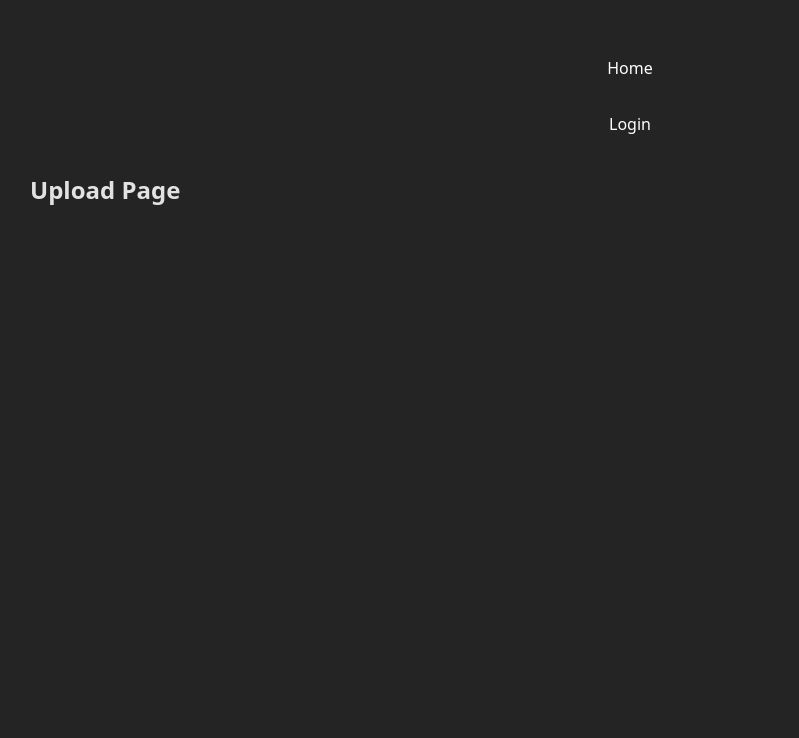
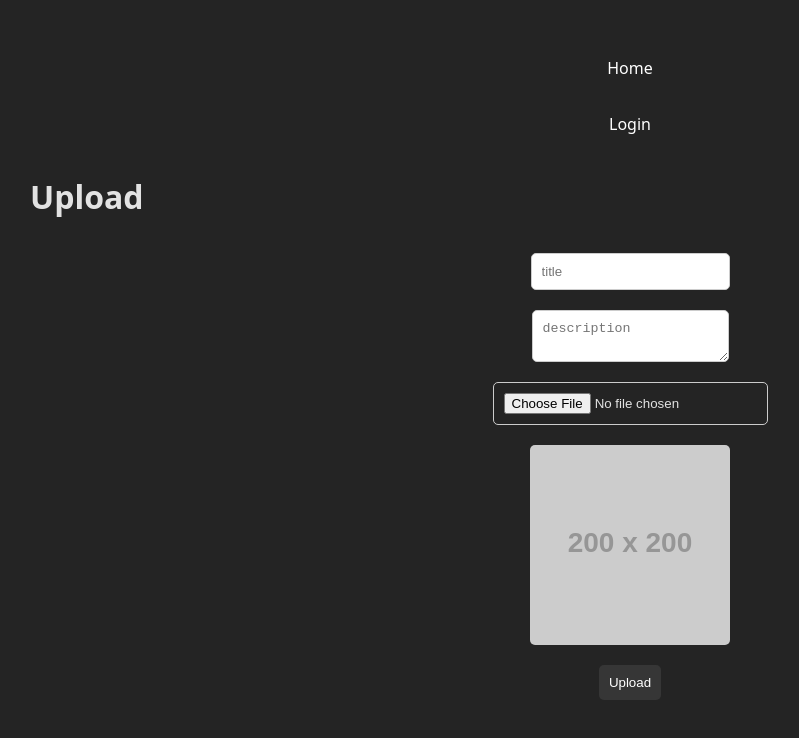
Before and after one commit to LasperKaine/reactExercises, a React (Vite) app: page /upload in a window 1280 px wide. Shown: the top 738 px of the page, without its empty margins (10-809 px from the left). Built offline with nearby package versions, Linux system fonts and the light colour scheme.

Commit message:
complete upload feature and resolve missing hooks and build erros

```diff
--- a/src/components/Layout.jsx
+++ b/src/components/Layout.jsx
@@ -20,6 +20,7 @@ const Layout = () => {
           <>
             <Link to="/profile">Profile</Link>
             <Link to="/logout">Logout</Link>
+            <Link to="/upload">Upload</Link>
           </>
         )}
       </nav>
--- a/src/hooks/api-hooks.js
+++ b/src/hooks/api-hooks.js
@@ -1,8 +1,26 @@
-import { useEffect, useState } from 'react';
 import { fetchData } from '../utils/fetchData';
 
+const useMedia = () => {
+  const postMedia = async (data, token) => {
+    const options = {
+      method: 'POST',
+      headers: {
+        'Content-Type': 'application/json',
+        Authorization: `Bearer ${token}`,
+      },
+      body: JSON.stringify(data),
+    };
 
-export const useAuthentication = () => {
+    return await fetchData(
+      import.meta.env.VITE_MEDIA_API + '/media',
+      options
+    );
+  };
+
+  return { postMedia };
+};
+
+const useAuthentication = () => {
   const postLogin = async (inputs) => {
     const options = {
       method: 'POST',
@@ -11,7 +29,24 @@ export const useAuthentication = () => {
     };
 
     return await fetchData(
-      `${import.meta.env.VITE_AUTH_API}/auth/login`,
+      import.meta.env.VITE_AUTH_API + '/auth/login',
+      options
+    );
+  };
+
+  return { postLogin };
+};
+
+const useUser = () => {
+  const getUserByToken = async (token) => {
+    const options = {
+      headers: {
+        Authorization: `Bearer ${token}`,
+      },
+    };
+
+    return await fetchData(
+      import.meta.env.VITE_AUTH_API + '/users/token',
       options
     );
   };
@@ -24,64 +59,34 @@ export const useAuthentication = () => {
     };
 
     return await fetchData(
-      `${import.meta.env.VITE_AUTH_API}/users`,
+      import.meta.env.VITE_AUTH_API + '/users',
       options
     );
   };
 
-  return { postLogin, postUser };
+  return { getUserByToken, postUser };
 };
 
-export const useUser = () => {
-  const getUserByToken = async (token) => {
+const useFile = () => {
+  const postFile = async (file, token) => {
+    const formData = new FormData();
+    formData.append('file', file);
+
     const options = {
+      method: 'POST',
       headers: {
         Authorization: `Bearer ${token}`,
       },
+      body: formData,
     };
 
     return await fetchData(
-      `${import.meta.env.VITE_AUTH_API}/users/token`,
+      import.meta.env.VITE_UPLOAD_SERVER + '/upload',
       options
     );
   };
 
-  return { getUserByToken };
+  return { postFile };
 };
 
-const useMedia = () => {
-  const [mediaArray, setMediaArray] = useState([]);
-
-  useEffect(() => {
-    const getMedia = async () => {
-      try {
-        const media = await fetchData(
-          `${import.meta.env.VITE_MEDIA_API}/media`
-        );
-
-        const enriched = await Promise.all(
-          media.map(async (item) => {
-            const user = await fetchData(
-              `${import.meta.env.VITE_AUTH_API}/users/${item.user_id}`
-            );
-
-            return {
-              ...item,
-              username: user.username,
-            };
-          })
-        );
-
-        setMediaArray(enriched);
-      } catch (error) {
-        console.error(error);
-      }
-    };
-
-    getMedia();
-  }, []);
-
-  return { mediaArray };
-};
-
-export { useMedia };
+export { useMedia, useAuthentication, useUser, useFile };
--- a/src/views/Upload.jsx
+++ b/src/views/Upload.jsx
@@ -1,5 +1,88 @@
+import { useState } from 'react';
+import { useNavigate } from 'react-router';
+import useForm from '../hooks/formHooks';
+import { useMedia, useFile } from '../hooks/api-hooks';
+
 const Upload = () => {
-  return <h2>Upload Page</h2>;
+  const navigate = useNavigate();
+
+  const { postMedia } = useMedia();
+  const { postFile } = useFile();
+
+  const [file, setFile] = useState(null);
+
+  const initValues = {
+    title: '',
+    description: '',
+  };
+
+  const doUpload = async (inputs) => {
+    try {
+      const token = localStorage.getItem('token');
+
+      if (!file || !token) throw new Error('Missing file or token');
+
+      const fileResult = await postFile(file, token);
+
+      await postMedia(
+        {
+          title: inputs.title,
+          description: inputs.description,
+          filename: fileResult.filename,
+        },
+        token
+      );
+
+      navigate('/');
+    } catch (e) {
+      console.log(e.message);
+    }
+  };
+
+  const { inputs, handleInputChange, handleSubmit } = useForm(
+    doUpload,
+    initValues
+  );
+
+  const handleFileChange = (e) => {
+    if (e.target.files?.[0]) {
+      setFile(e.target.files[0]);
+    }
+  };
+
+  return (
+    <>
+      <h1>Upload</h1>
+
+      <form onSubmit={handleSubmit}>
+        <input
+          name="title"
+          value={inputs.title}
+          onChange={handleInputChange}
+          placeholder="title"
+        />
+
+        <textarea
+          name="description"
+          value={inputs.description}
+          onChange={handleInputChange}
+          placeholder="description"
+        />
+
+        <input type="file" onChange={handleFileChange} />
+
+        <img
+          src={file ? URL.createObjectURL(file) : 'https://placehold.co/200'}
+          width="200"
+          alt="preview"
+        />
+
+        <button disabled={!file || inputs.title.length < 3}>
+          Upload
+        </button>
+      </form>
+    </>
+  );
 };
 
 export default Upload;
```
